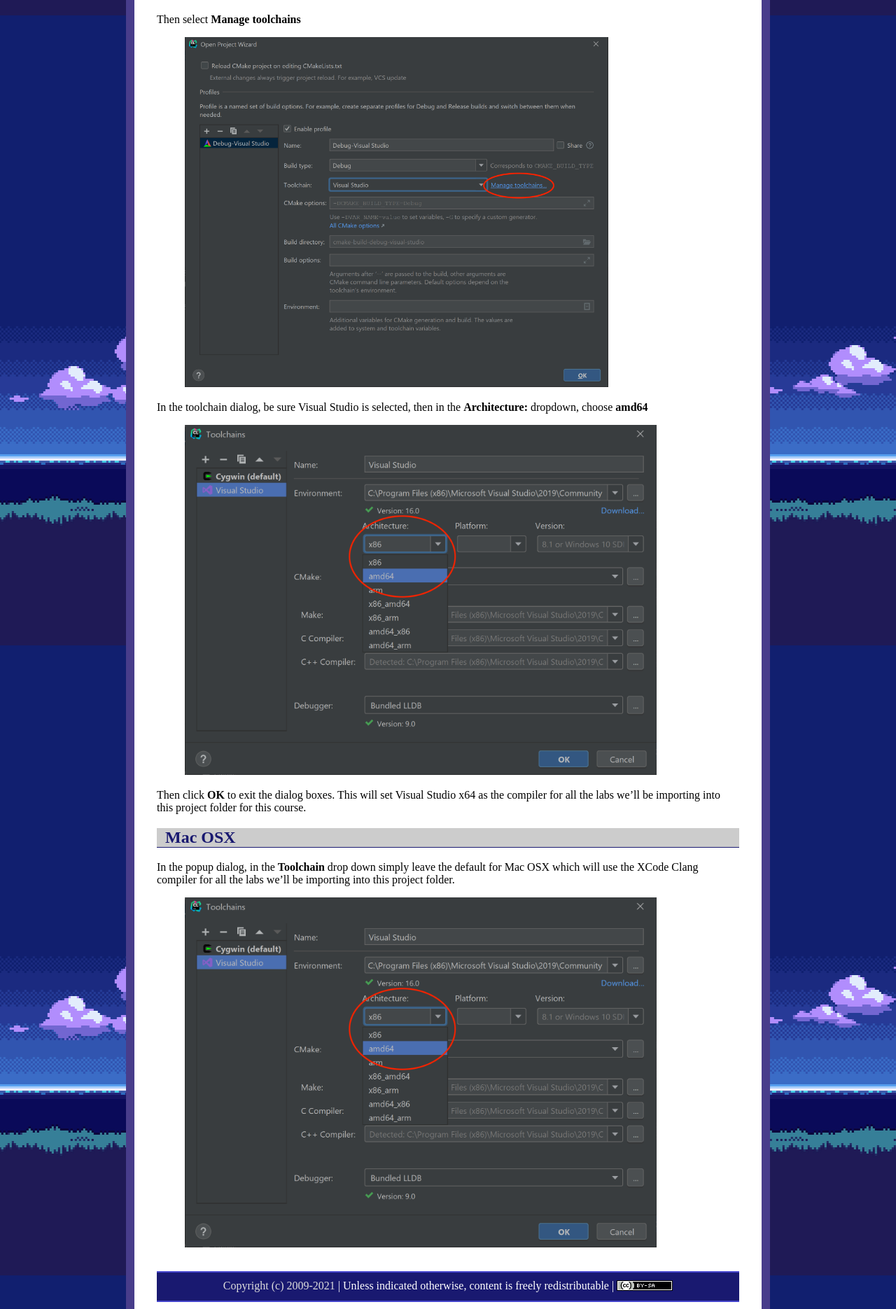
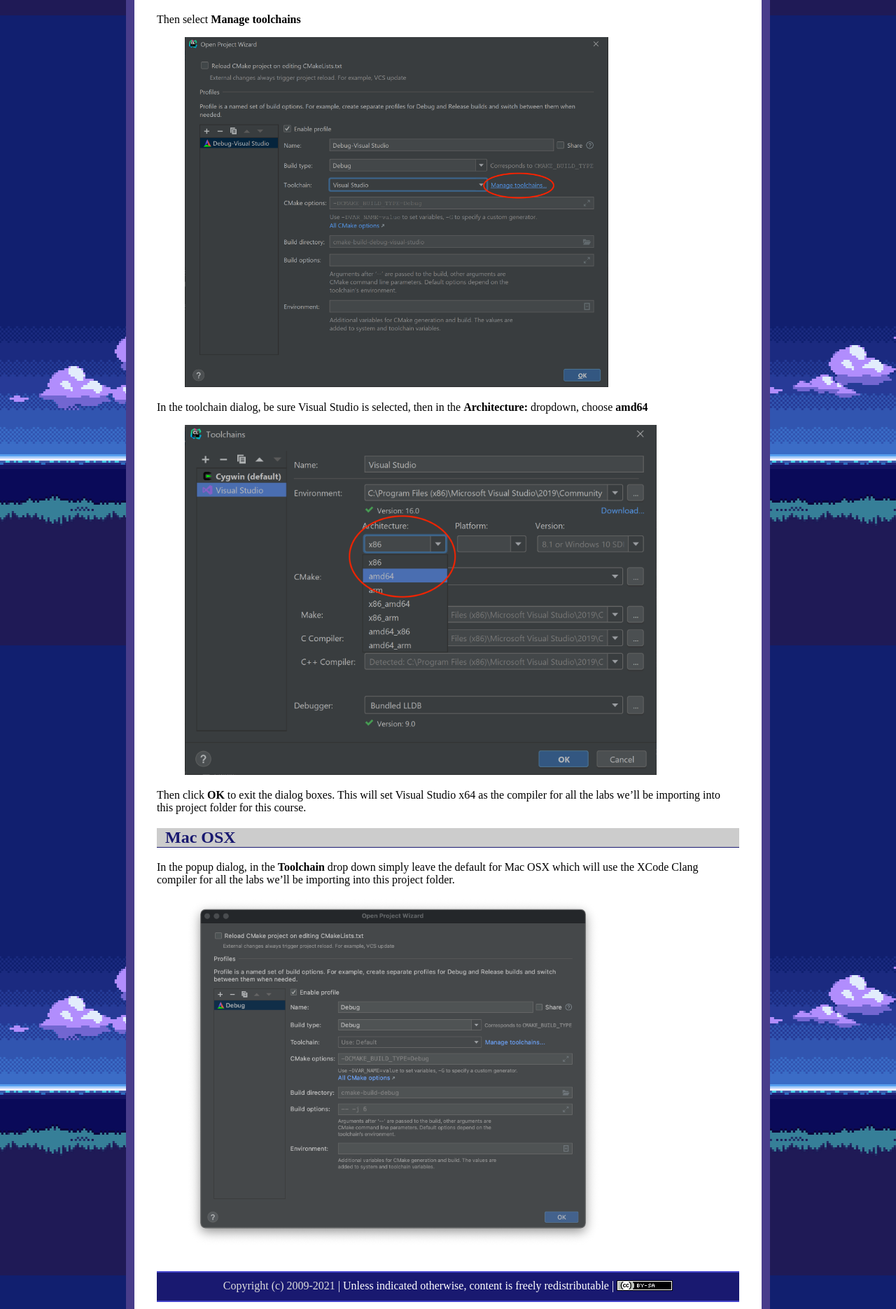
Before and after one commit to ycpcs/cs370-fall2021, a Jekyll site: the page built from labs/labSetup.md, in a window 1280 px wide. Shown: the part 878-2748 px from the top of the page at 70% size. Built offline with Jekyll 4.4.1, drawn with Linux system fonts in a browser that asks for light colours.

Commit message:
fix setup
fix setup

```diff
--- a/labs/labSetup.md
+++ b/labs/labSetup.md
@@ -33,4 +33,4 @@ Then click **OK** to exit the dialog boxes. This will set Visual Studio x64 as t
 
 In the popup dialog, in the **Toolchain** drop down simply leave the default for Mac OSX which will use the XCode Clang compiler for all the labs we'll be importing into this project folder.
 
-> <img src="images/labSetup/clion3.png" alt="OSX CLion Dialog" height="500"/>
+> <img src="images/labSetup/clionMac.png" alt="OSX CLion Dialog" height="500"/>
```
